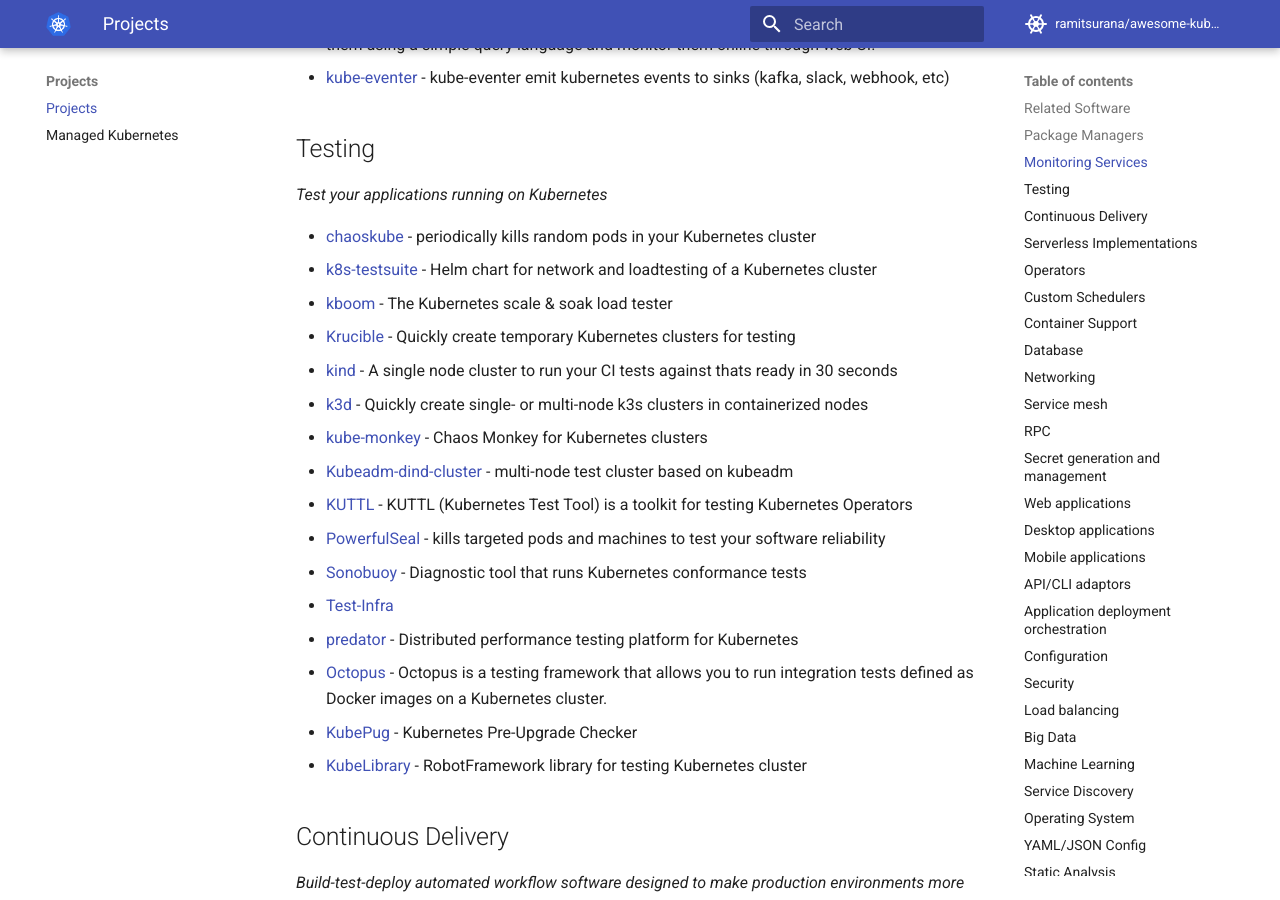
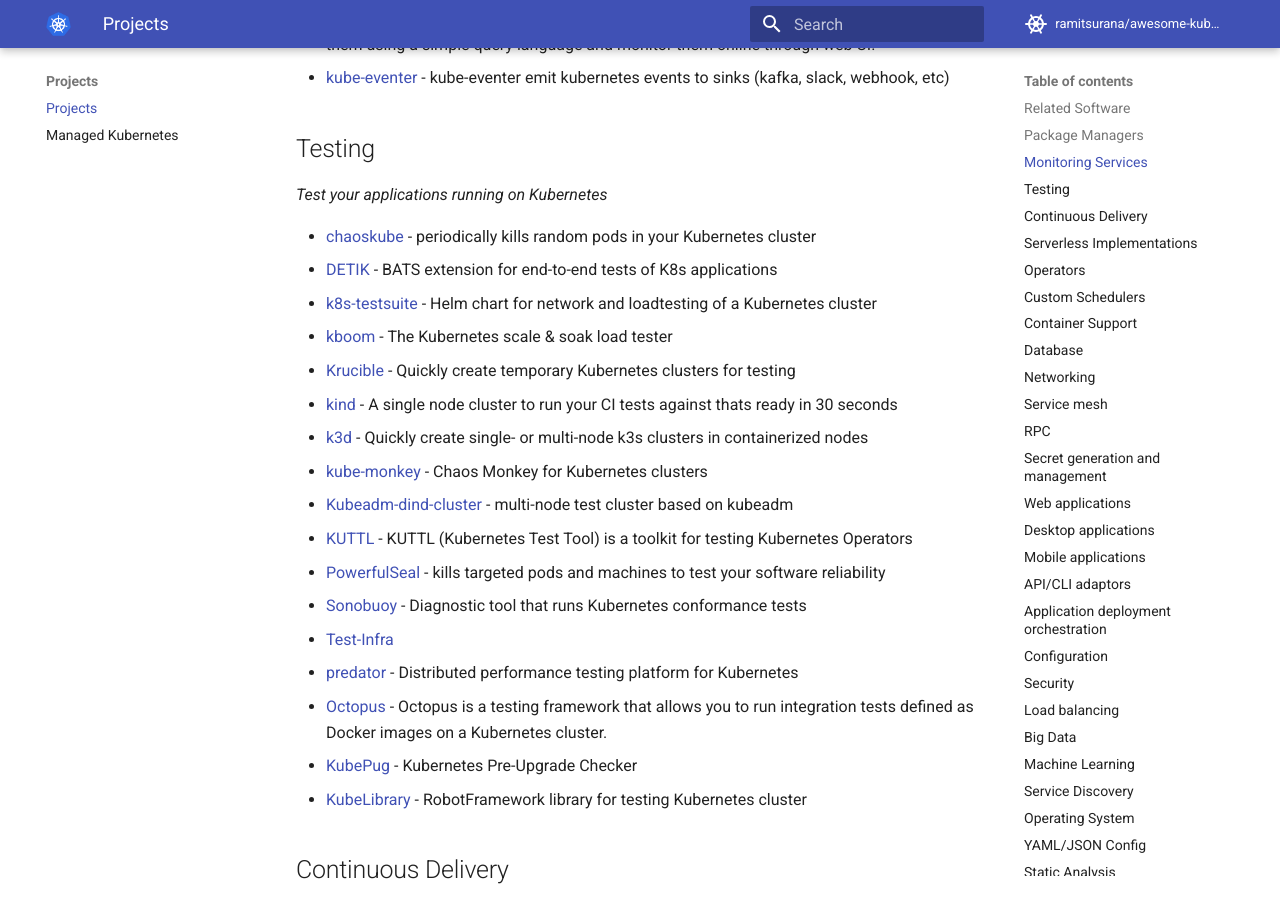
Before and after one commit to ramitsurana/awesome-kubernetes, an MkDocs documentation site: the page built from docs/projects/projects.md, in a window 1280 px wide and 900 px high, scrolled down 3417 px. Built offline with MkDocs 1.6.1 and Material for MkDocs 9.7.7, drawn with Linux system fonts in a browser that asks for light colours; comment, search, counter and statistics services are not loaded.

Commit message:
Add DETIK in the list (#695)

```diff
--- a/docs/projects/projects.md
+++ b/docs/projects/projects.md
@@ -93,6 +93,7 @@ Projects
 *Test your applications running on Kubernetes*
 
 * [chaoskube](https://github.com/linki/chaoskube) - periodically kills random pods in your Kubernetes cluster
+* [DETIK](https://github.com/bats-core/bats-detik) - BATS extension for end-to-end tests of K8s applications
 * [k8s-testsuite](https://github.com/mrahbar/k8s-testsuite) - Helm chart for network and loadtesting of a Kubernetes cluster
 * [kboom](https://github.com/mhausenblas/kboom) - The Kubernetes scale & soak load tester
 * [Krucible](https://usekrucible.com/) - Quickly create temporary Kubernetes clusters for testing
```
